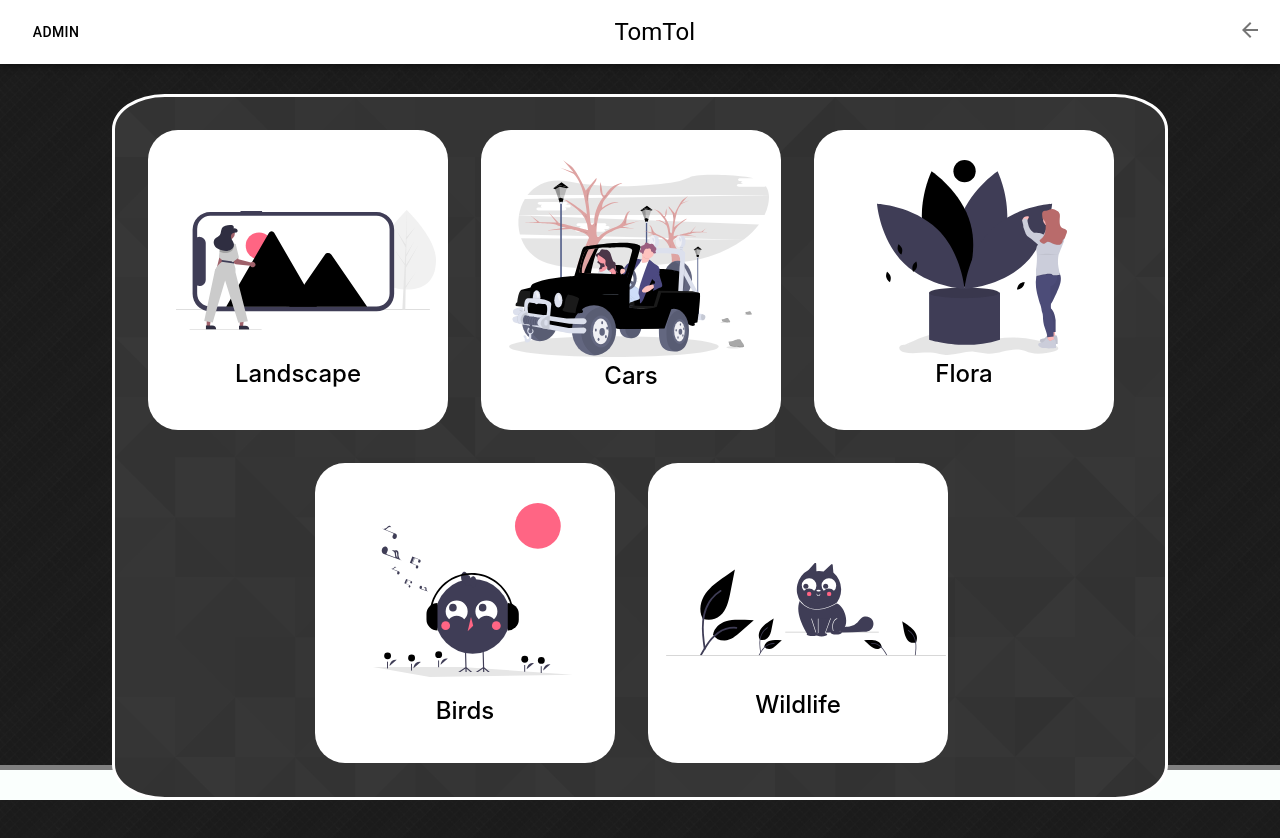
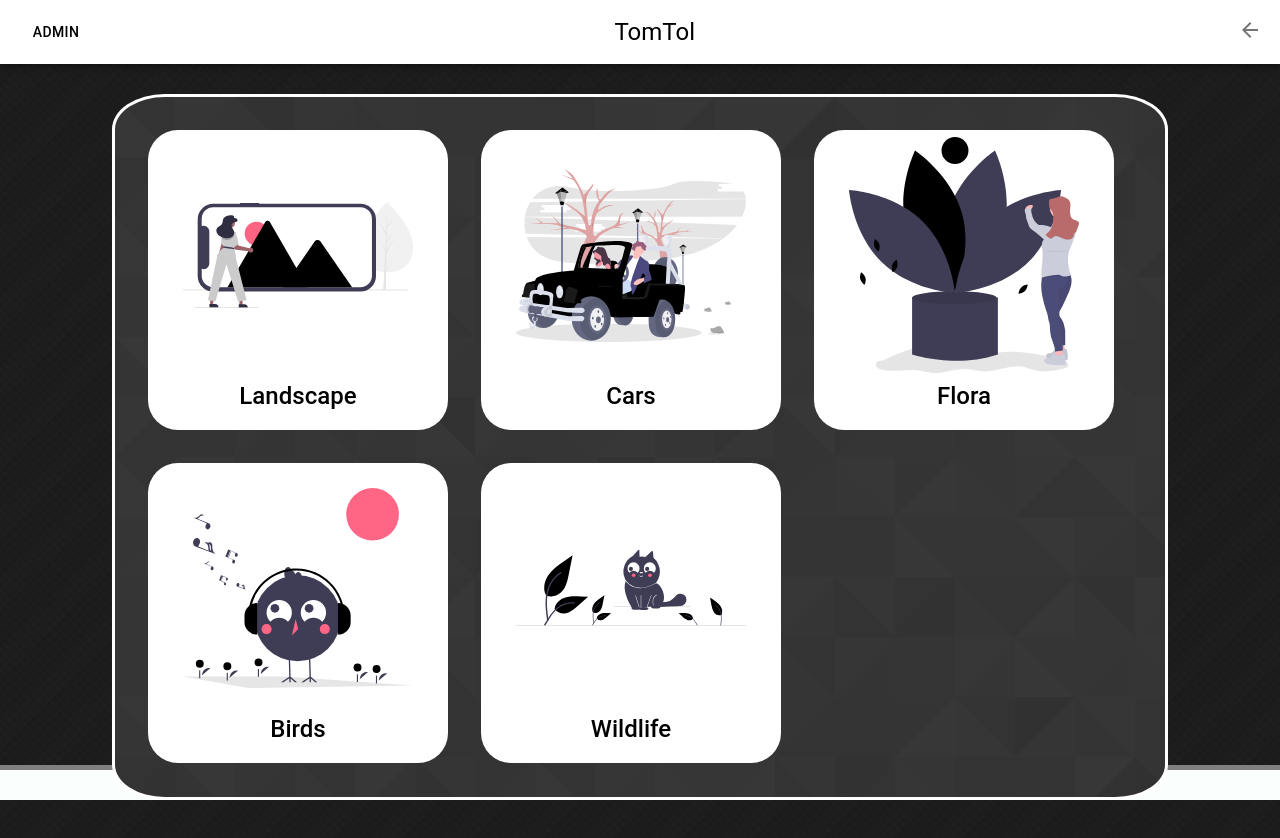
Before and after one commit to Workata/photo-album, a React (Create React App) app in the folder frontend/: page /chooseCategory in a window 1280 px wide. Shown: the top 838 px of the page. Built offline with nearby package versions, Linux system fonts and the light colour scheme.

Commit message:
Refactor code for categories buttons

```diff
--- a/frontend/src/css/ChooseCategory.css
+++ /dev/null
@@ -1,72 +0,0 @@
-#chooseCategoryMenuContainer
-{
-    width: 1050px;
-    height: 700px;
-    border-style: solid;
-    border-color: white;
-    border-radius: 5%;
-    background-image: url("../images/footer_lodyas.png");
-}
-
-.category-menu-element{
-    width: 300px;
-    height: 300px;
-    margin-top: 33px;
-    margin-left: 33px;
-    float: left;
-    background-color: white;
-    border-radius: 10%;
-
-    transition: transform .2s; /* Animation */
-}
-
-.category-menu-element:hover{
-    transform: scale(1.1); /* (150% zoom - Note: if the zoom is too large, it will go outside of the viewport) */
-}
-
-.category-menu-element-img{
-    width: 200px;
-    margin-top: 80px;
-    margin-left: 30px;
-}
-
-.category-menu-element-title{
-    color:black;
-    font-weight: 500;
-    font-size: 24px;
-}
-
-#menuElementImgLandscape{
-    width: 260px;
-    margin-left: 15px;
-    padding-bottom: 25px;
-}
-
-#menuElementImgCars{
-    width: 260px;
-    margin-left: 15px;
-    margin-top: 30px;
-}
-
-#menuElementImgFlora{
-    width: 190px;
-    margin-left: 15px;
-    margin-top: 30px;
-}
-
-#menuElementBird{
-    margin-left: 200px;
-}
-
-#menuElementImgBird{
-    margin-left: 15px;
-    margin-top: 40px;
-    padding-bottom: 15px;
-}
-
-#menuElementImgWildlife{
-    width: 280px;
-    margin-left: 15px;
-    margin-top: 100px;
-    padding-bottom: 30px;
-}
--- a/frontend/src/pages/ChooseCategory.js
+++ b/frontend/src/pages/ChooseCategory.js
@@ -1,6 +1,16 @@
-import { Link } from 'react-router-dom';
+// * material UI
+import {
+	Box,
+} from '@mui/material';
+
+// * components
+import MainMenuButton from '../components/MainMenuButton';
+
+// * others
 import "../css/General.css";
-import "../css/ChooseCategory.css";
+
+// * images
+import backgroundImage from '../images/footer_lodyas.png';
 import undrawLandscapeMode from '../images/undrawLandscapeMode.svg';
 import undrawOffRoad from '../images/undrawOffRoad.svg';
 import undrawGardening from '../images/undrawGardening.svg';
@@ -9,79 +19,53 @@ import undrawPlayfulCat from '../images/undrawPlayfulCat.svg';
 
 export default function ChooseCategory() {
 
-	// TODO change menu items for components
 	return (
-		<div id="chooseCategoryMenuContainer" >
+		<Box
+			sx={{
+				width: "1050px",
+				height: "700px",
+				borderStyle: "solid",
+				borderColor: "white",
+				borderRadius: "5%",
+				backgroundImage: `url(${backgroundImage})`,
 
-			<Link to="/categories/landscape" className="temp">
-				<div className="category-menu-element">
-					<img id="menuElementImgLandscape" className="category-menu-element-img"
-						src={undrawLandscapeMode}
-						alt="undrawLandscapeMode"
-					/>
-					<br></br>
-					<span className="category-menu-element-title">
-						Landscape
-					</span>
-				</div>
-			</Link>
+				display: "flex",
+        flexDirection: "row",
+        flexWrap: "wrap",
+        alignContent: "flex-start"
+			}}
+		>
 
-			<Link to="/categories/cars" className="temp">
-				<div className="category-menu-element">
-					<img id="menuElementImgCars" className="category-menu-element-img"
-						src={undrawOffRoad}
-						alt="undrawOffRoad"
-					/>
-					<br></br>
-					<span className="category-menu-element-title">
-						Cars
-					</span>
-				</div>
-			</Link>
+			<MainMenuButton
+				buttonLink={"/categories/landscape"}
+				buttonImage={undrawLandscapeMode}
+				buttonTitle={"Landscape"}
+			/>
 
-			<Link to="/categories/flora" className="temp">
-				<div className="category-menu-element">
-					<img id="menuElementImgFlora" className="category-menu-element-img"
-						src={undrawGardening}
-						alt="undrawGardening"
-					/>
-					<br></br>
-					<span className="category-menu-element-title">
-						Flora
-					</span>
-				</div>
-			</Link>
+			<MainMenuButton
+				buttonLink={"/categories/cars"}
+				buttonImage={undrawOffRoad}
+				buttonTitle={"Cars"}
+			/>
 
-			<div style={{ clear: "both" }}></div>
+			<MainMenuButton
+				buttonLink={"/categories/flora"}
+				buttonImage={undrawGardening}
+				buttonTitle={"Flora"}
+			/>
 
-			<Link to="/categories/birds" className="temp">
-				<div id="menuElementBird" className="category-menu-element">
-					<img id="menuElementImgBird" className="category-menu-element-img"
-						src={undrawMusicBird}
-						alt="undrawMusicBird"
-					/>
-					<br></br>
-					<span className="category-menu-element-title">
-						Birds
-					</span>
-				</div>
-			</Link>
+			<MainMenuButton
+				buttonLink={"/categories/birds"}
+				buttonImage={undrawMusicBird}
+				buttonTitle={"Birds"}
+			/>
 
-			<Link to="/categories/wildlife" className="temp">
-				<div className="category-menu-element">
-					<img id="menuElementImgWildlife" className="category-menu-element-img"
-						src={undrawPlayfulCat}
-						alt="undrawPlayfulCat"
-					/>
-					<br></br>
-					<span className="category-menu-element-title">
-						Wildlife
-					</span>
-				</div>
-			</Link>
+			<MainMenuButton
+				buttonLink={"/categories/wildlife"}
+				buttonImage={undrawPlayfulCat}
+				buttonTitle={"Wildlife"}
+			/>
 
-			<div style={{ clear: "both" }}></div>
-
-		</div>
+		</Box>
 	);
 }
```
